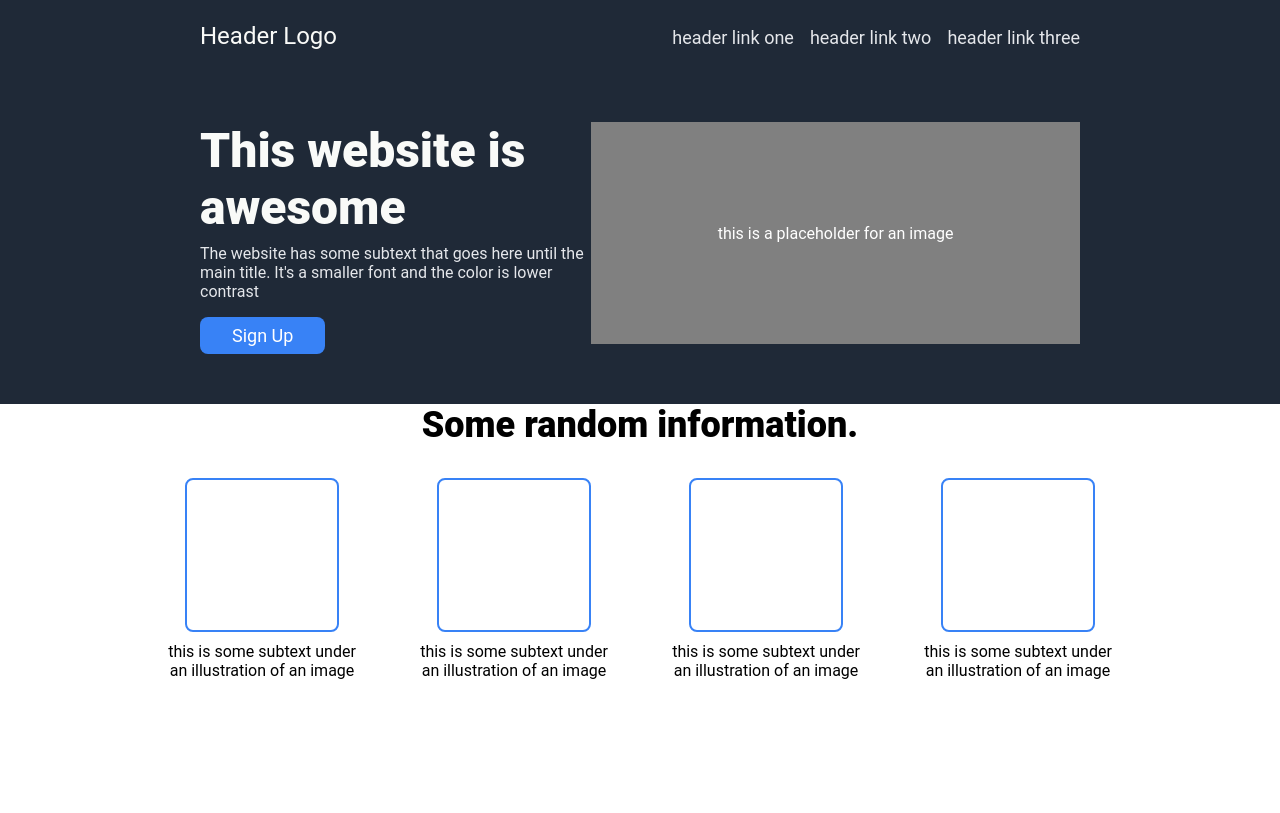
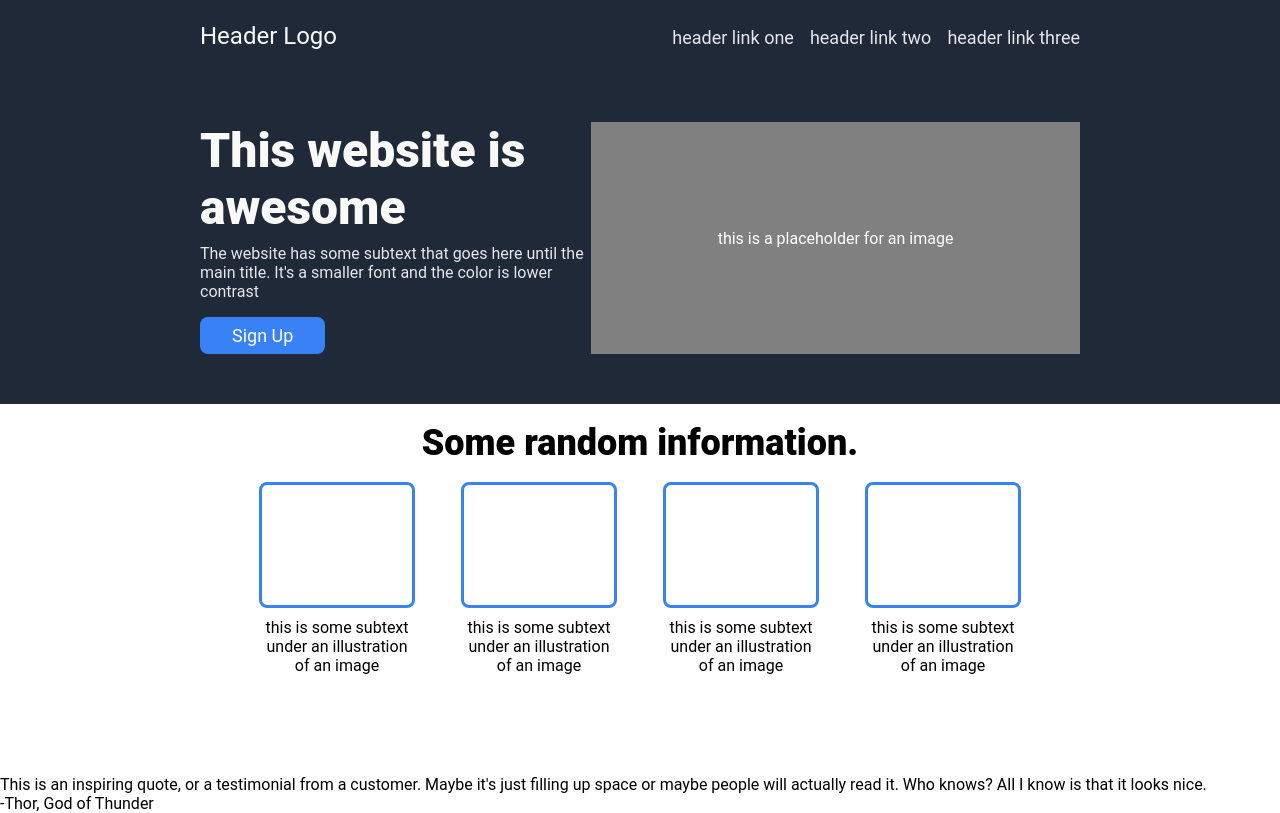
Before and after one commit to JohnnyYG/odin-landing-page, a plain HTML site: page index.html in a window 1280 px wide. Drawn offline with Linux system fonts and the light colour scheme.

Commit message:
Replaced margins with padding and started quote section
Replaced margin statements where it wasn't needed with padding. Started the quote section.

```diff
--- a/index.html
+++ b/index.html
@@ -52,6 +52,9 @@
             </div>
         </div>
     </div>
-
+    <div class="quote">
+        This is an inspiring quote, or a testimonial from a customer. Maybe it's just filling up space or maybe people will actually read it. Who knows? All I know is that it looks nice.
+    </div>
+    <div class="quote-author">-Thor, God of Thunder</div>
 </body>
 </html>
--- a/style.css
+++ b/style.css
@@ -58,12 +58,12 @@ button {
     font-weight: 900;
     font-size: 48px;
     /* line-height: 90%; */
-    margin-bottom: 8px;
+    padding-bottom: 8px;
 }
 
 .hero-text{
     color: #E5E7EB;
-    margin-bottom: 16px;
+    padding-bottom: 16px;
 }
 
 .hero-button {
@@ -74,7 +74,6 @@ button {
 .hero-image {
     background-color: grey;
     color: white;
-    margin-bottom:10px;
     display: flex;
     flex-basis: 500px;
     align-items: center;
@@ -84,7 +83,8 @@ button {
 .information-title{
     font-size: 36px;
     font-weight: 900;
-    margin-bottom: 32px;
+    padding-bottom: 18px;
+    padding-top: 18px;
     text-align: center;
 }
 
@@ -93,18 +93,19 @@ button {
     justify-content: center;
     gap: 52px;
     text-align: center;
+    padding-bottom: 100px;
 }
 
 .info-image{
     width: 150px;
-    height: 150px;
-    border: 2.5px solid #3882F6;
+    height: 120px;
+    border: 3px solid #3882F6;
     border-radius: 8px;
     margin-bottom: 10px;
 }
 
 .info {
-    max-width: 200px;
+    max-width: 150px;
     display: flex;
     flex-direction: column;
     align-items: center;
```
